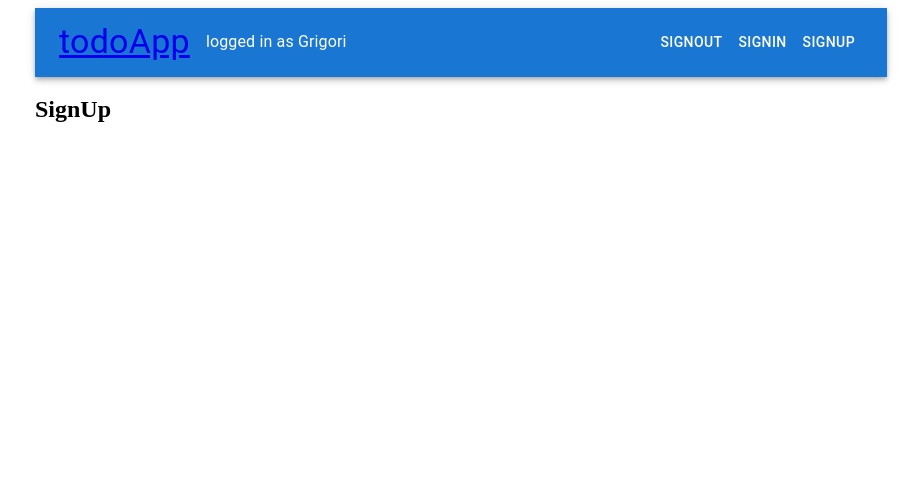
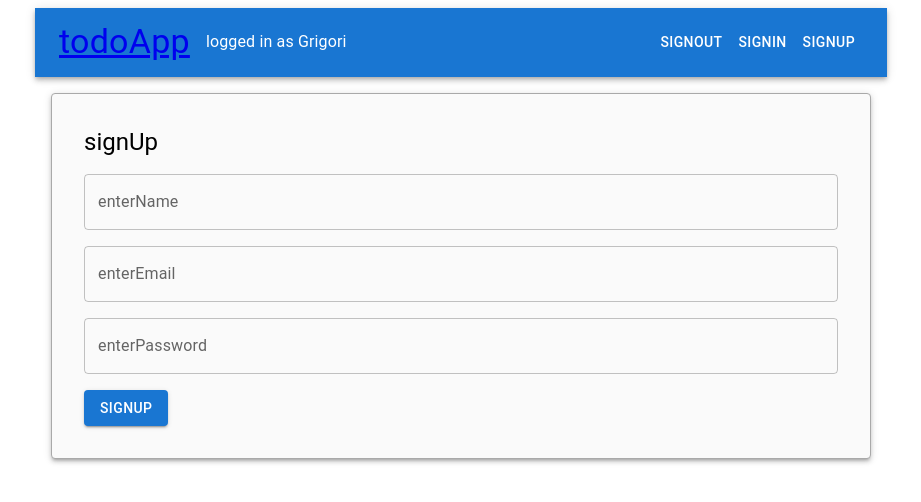
Before and after one commit to GrigoriSchneider/MERN-todo, a React (Create React App) app in the folder frontend/: page /signup in a window 1280 px wide. Shown: the top 502 px of the page, without its empty margins (179-1100 px from the left). Built offline with nearby package versions, Linux system fonts and the light colour scheme.

Commit message:
build fronted with material ui

```diff
--- a/frontend/src/components/auth/SignIn.js
+++ b/frontend/src/components/auth/SignIn.js
@@ -1,9 +1,49 @@
 import React from "react";
+
+import { Box, Stack, Typography, Button, TextField } from "@mui/material";
 
 const SignIn = () => {
   return (
     <>
-      <h2>SignIn</h2>
+      <Box
+        sx={{
+          m: 2,
+          border: 1,
+          borderRadius: 1,
+          borderColor: "darkgrey",
+          p: 2,
+          backgroundColor: "#fafafa",
+          boxShadow: 3,
+        }}
+      >
+        <form noValidate="off">
+          <Stack
+            direction="column"
+            justifyContent="space-between"
+            alignItems="baseline"
+            spacing={2}
+            sx={{ m: 2 }}
+          >
+            <Typography variant="h5">SignIn</Typography>
+            <TextField
+              id="enter-email"
+              label="enterEmail"
+              variant="outlined"
+              fullWidth
+            />
+            <TextField
+              id="enter-password"
+              type="password"
+              label="enterPassword"
+              variant="outlined"
+              fullWidth
+            />
+            <Button variant="contained" color="primary" type="submit">
+              SignIn
+            </Button>
+          </Stack>
+        </form>
+      </Box>
     </>
   );
 };
--- a/frontend/src/components/auth/SignUp.js
+++ b/frontend/src/components/auth/SignUp.js
@@ -1,9 +1,55 @@
 import React from "react";
+
+import { Box, Stack, Typography, Button, TextField } from "@mui/material";
 
 const SignUp = () => {
   return (
     <>
-      <h2>SignUp</h2>
+      <Box
+        sx={{
+          m: 2,
+          border: 1,
+          borderRadius: 1,
+          borderColor: "darkgrey",
+          p: 2,
+          backgroundColor: "#fafafa",
+          boxShadow: 3,
+        }}
+      >
+        <form noValidate="off">
+          <Stack
+            direction="column"
+            justifyContent="space-between"
+            alignItems="baseline"
+            spacing={2}
+            sx={{ m: 2 }}
+          >
+            <Typography variant="h5">signUp</Typography>
+            <TextField
+              id="enter-name"
+              label="enterName"
+              variant="outlined"
+              fullWidth
+            />
+            <TextField
+              id="enter-email"
+              label="enterEmail"
+              variant="outlined"
+              fullWidth
+            />
+            <TextField
+              id="enter-password"
+              type="password"
+              label="enterPassword"
+              variant="outlined"
+              fullWidth
+            />
+            <Button variant="contained" color="primary" type="submit">
+              SignUp
+            </Button>
+          </Stack>
+        </form>
+      </Box>
     </>
   );
 };
--- a/frontend/src/components/navBar/NavBar.js
+++ b/frontend/src/components/navBar/NavBar.js
@@ -46,10 +46,16 @@ const NavBar = () => {
           >
             SignOut
           </Button>
-          <Button sx={{ my: 2, color: "white", display: "block" }} to="/signin">
+          <Button
+            sx={{ my: 2, color: "white", display: "block" }}
+            href="/signin"
+          >
             SignIn
           </Button>
-          <Button sx={{ my: 2, color: "white", display: "block" }} to="/signup">
+          <Button
+            sx={{ my: 2, color: "white", display: "block" }}
+            href="/signup"
+          >
             SignUp
           </Button>
         </Toolbar>
--- a/frontend/src/components/todos/ListTodos.jsx
+++ b/frontend/src/components/todos/ListTodos.jsx
@@ -1,7 +1,34 @@
 import React from "react";
+import { Typography } from "@mui/material";
+import Button from "@mui/material/Button";
+import ButtonGroup from "@mui/material/ButtonGroup";
+
+import CreateIcon from "@mui/icons-material/Create";
+import DeleteIcon from "@mui/icons-material/Delete";
+import CheckCircleIcon from "@mui/icons-material/CheckCircle";
+import Todo from "./Todo";
+import Box from "@mui/material/Box";
 
 const ListTodos = () => {
-  return <div>ListTodos</div>;
+  return (
+    <>
+      <Box
+        sx={{
+          m: 2,
+          border: 1,
+          borderRadius: 1,
+          p: 2,
+          backgroundColor: "#fafafa",
+          boxShadow: 3,
+        }}
+      >
+        <div>
+          <Typography variant="h5">ListTodos</Typography>
+        </div>
+        <Todo />
+      </Box>
+    </>
+  );
 };
 
 export default ListTodos;
--- /dev/null
+++ b/frontend/src/components/todos/Todo.jsx
@@ -0,0 +1,80 @@
+import React from "react";
+
+import { Typography } from "@mui/material";
+import Button from "@mui/material/Button";
+import ButtonGroup from "@mui/material/ButtonGroup";
+import Box from "@mui/material/Box";
+
+import CreateIcon from "@mui/icons-material/Create";
+import DeleteIcon from "@mui/icons-material/Delete";
+import CheckCircleIcon from "@mui/icons-material/CheckCircle";
+import Stack from "@mui/material/Stack";
+
+const Todo = () => {
+  return (
+    <>
+      <Box
+        sx={{
+          m: 2,
+          border: 1,
+          borderRadius: 1,
+          borderColor: "darkgrey",
+          p: 2,
+          backgroundColor: "#fafafa",
+        }}
+      >
+        <Stack
+          direction="row"
+          justifyContent="space-between"
+          alignItems="baseline"
+          spacing={2}
+        >
+          <Stack
+            direction="row"
+            justifyContent="flex-start"
+            alignItems="flex-start"
+            spacing={2}
+          >
+            <div>
+              <Typography variant="subtitle1" sx={{ mb: 1 }}>
+                Learn React
+              </Typography>
+              <Typography color="gray" variant="body2">
+                Author: Grigori
+              </Typography>
+              <Typography color="gray" variant="body2">
+                Added: 2 days agos
+              </Typography>
+            </div>
+          </Stack>
+
+          <Stack
+            direction="row"
+            justifyContent="flex-end"
+            alignItems="flex-start"
+            spacing={2}
+          >
+            <div>
+              <ButtonGroup
+                size="small"
+                aria-label="outlined primary button group"
+              >
+                <Button>
+                  <CheckCircleIcon color="action" />
+                </Button>
+                <Button>
+                  <CreateIcon color="primary" />
+                </Button>
+                <Button>
+                  <DeleteIcon color="secondary" />
+                </Button>
+              </ButtonGroup>
+            </div>
+          </Stack>
+        </Stack>
+      </Box>
+    </>
+  );
+};
+
+export default Todo;
```
